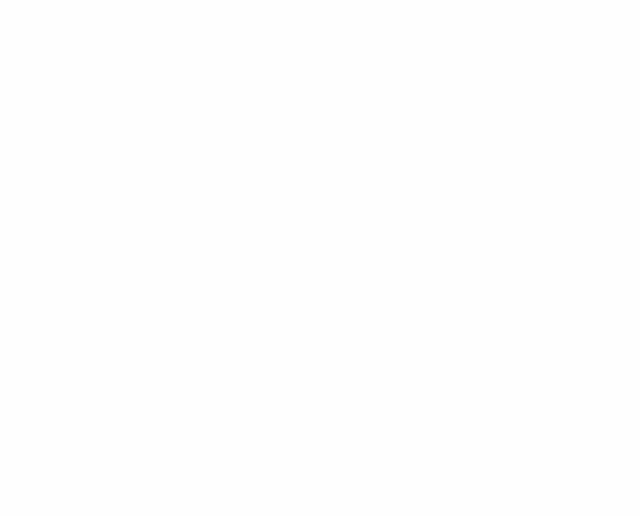
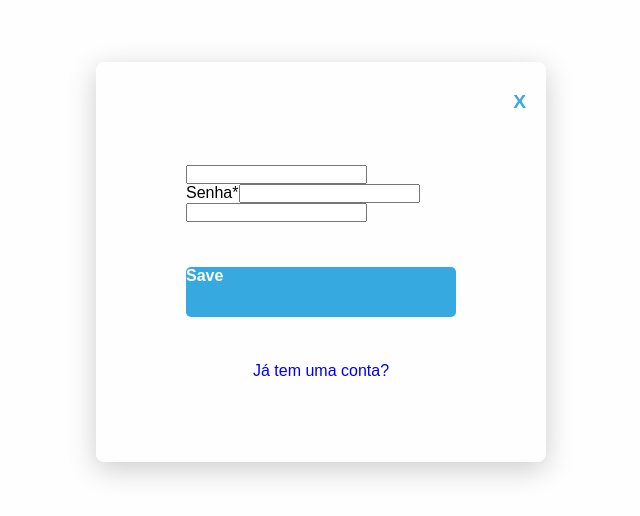
Before and after one commit to wendreslucas/Voxcity-Teste, a React (Create React App) app: page /cadastro in a window 1280 px wide. Before the commit this address had no page. Shown: the part 138-654 px from the top of the page, without its empty margins (319-959 px from the left). Built offline with nearby package versions, Linux system fonts and the light colour scheme.

Commit message:
implements cadastro

```diff
--- a/src/components/AddUser/index.jsx
+++ b/src/components/AddUser/index.jsx
@@ -7,7 +7,6 @@
 import { InputCpf } from "./../Inputs/Cpf/index";
 import { RegisterContext } from "../../context/RegisterContext";
 import Button from "./../Button/index";
-import { IoClose } from "react-icons/io5";
 
 export const AddUser = () => {
   const navigate = useNavigate();
@@ -30,7 +29,7 @@
         <div className="DivHeader">
           <Logo height={"50px"} width={"180px"} />
           <button className="btn" onClick={handleClose}>
-            <IoClose />
+            X
           </button>
         </div>
         <div className="DivBtn">
--- a/src/components/Login/index.jsx
+++ b/src/components/Login/index.jsx
@@ -15,7 +15,7 @@
   const [senha, setSenha] = useState("");
 
   function handleCreate() {
-    navigate("/cadaster");
+    navigate("/cadastro");
   }
 
   return (
--- /dev/null
+++ b/src/pages/Cadastro/index.jsx
@@ -0,0 +1,14 @@
+import { useEffect } from "react";
+import { AddUser } from "../../components/AddUser/index";
+
+export const Cadastro = () => {
+  useEffect(() => {
+    document.title = "Voxcity | Cadastro";
+  }, []);
+
+  return (
+    <>
+      <AddUser />
+    </>
+  );
+};
--- a/src/pages/Root/index.jsx
+++ b/src/pages/Root/index.jsx
@@ -1,10 +1,12 @@
 import { Route, Routes } from "react-router-dom";
 import { Home } from "./../Home/index";
 import { Login } from "./../Login/index";
+import { Cadastro } from "../Cadastro/index";
 
 export const PagesRoot = () => (
   <Routes>
     <Route exact path="/" element={<Login />} />
+    <Route path="/cadastro" element={<Cadastro />} />
     <Route path="/home" element={<Home />} />
   </Routes>
 );
```
